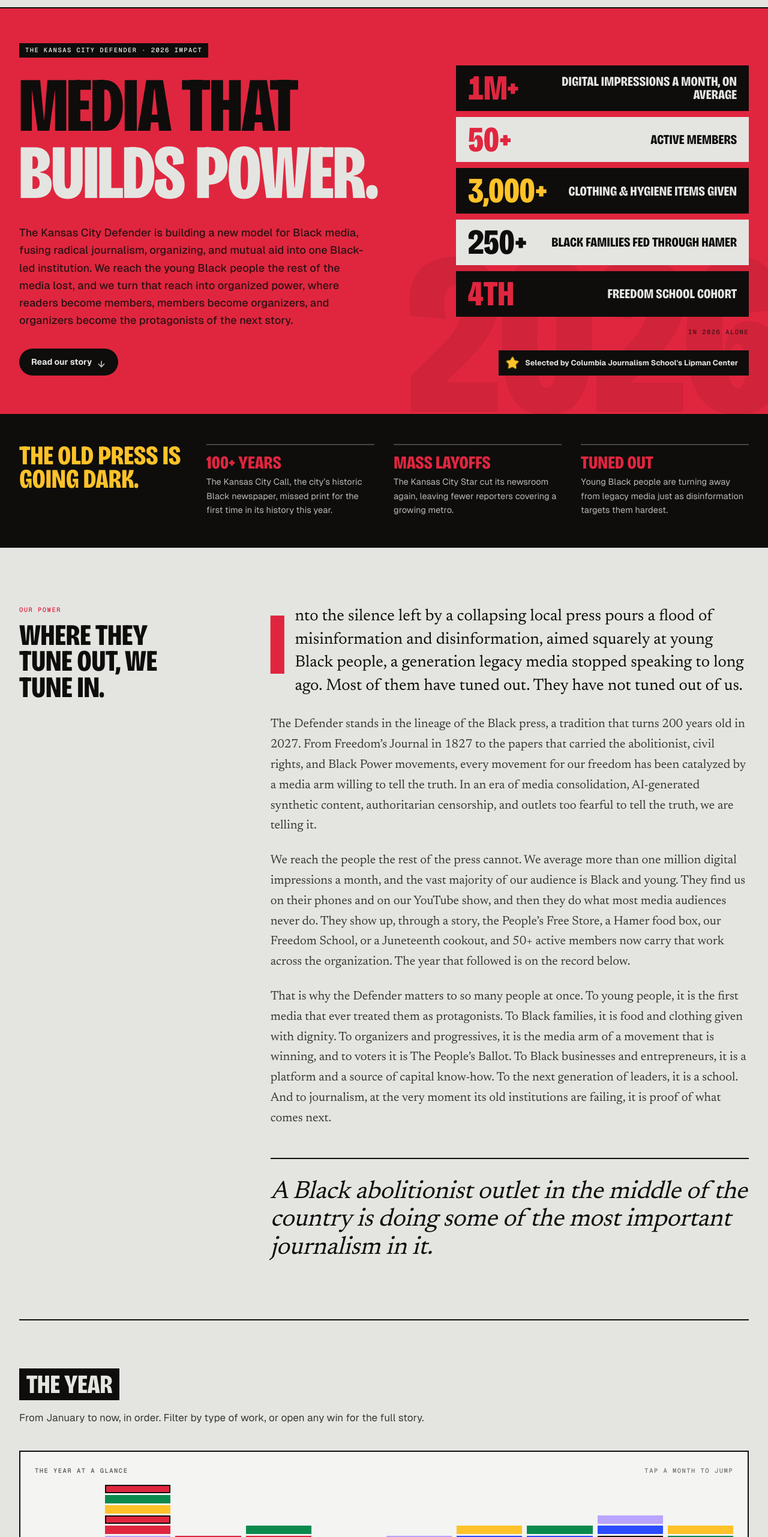
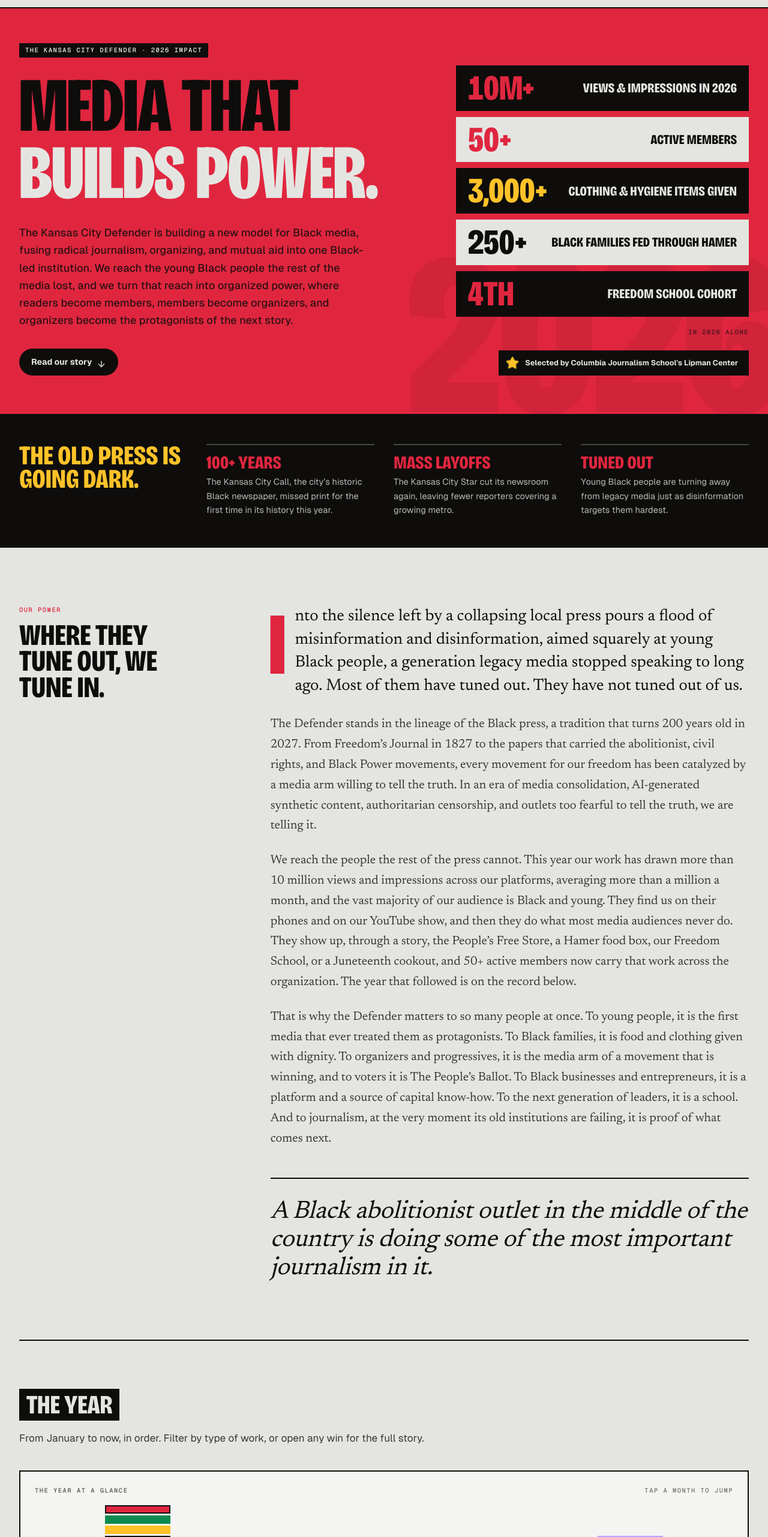
Before and after one commit to kcdefender1-pixel/defender-impact-tracker, a Next.js app: page / in a window 1280 px wide. Shown: the part 84-2646 px from the top of the page at 60% size. Built offline with nearby package versions, Linux system fonts and the light colour scheme.

Commit message:
10M+ views stat, Instagram view counts on the timeline, KC detention ban milestone, dollar coins in Why Give
Co-Authored-By: Claude Opus 5.5 <noreply@anthropic.com>

```diff
--- a/src/app/globals.css
+++ b/src/app/globals.css
@@ -259,6 +259,9 @@
 }
 
 @media (prefers-reduced-motion: reduce) {
+  .flow-dollar {
+    display: none;
+  }
   .orbit,
   .orbit-reverse,
   .drift-in,
--- a/src/components/public/give.tsx
+++ b/src/components/public/give.tsx
@@ -17,10 +17,13 @@ export function Give() {
       <div className="grid lg:grid-cols-[300px_110px_1fr] items-center gap-y-4">
         {/* The dollar */}
         <div className="flex flex-col items-center text-center">
-          <div className="btn-glow rounded-full w-56 h-56 md:w-64 md:h-64 bg-defender-gold border-[3px] border-ink flex flex-col items-center justify-center p-6 shadow-[6px_6px_0_0_#0E0D0C]">
+          <div className="btn-glow rounded-full w-64 h-64 bg-defender-gold border-[3px] border-ink flex flex-col items-center justify-center p-6 shadow-[6px_6px_0_0_#0E0D0C]">
+            <span className="star-pulse flex items-center justify-center w-11 h-11 rounded-full bg-ink text-defender-gold border-2 border-ink display text-[1.7rem] leading-none mb-2" aria-hidden>
+              $
+            </span>
             <span className="kicker text-ink/70">{GIVE.exampleLabel}</span>
             <span className="display text-[2.4rem] md:text-[2.8rem] leading-none mt-2 text-ink">{GIVE.center}</span>
-            <span className="mt-3 text-[13px] font-bold text-ink">in {GIVE.example}</span>
+            <span className="mt-2 text-[13px] font-bold text-ink">in {GIVE.example}</span>
           </div>
           <p className="mt-5 text-[13.5px] text-ink-2 leading-snug max-w-[17rem]">{GIVE.exampleNote}</p>
         </div>
@@ -29,19 +32,24 @@ export function Give() {
         <svg viewBox={`0 0 110 ${height}`} className="hidden lg:block w-full" style={{ height }} aria-hidden>
           {GIVE.outcomes.map((_, i) => {
             const y = i * ROW + CARD / 2;
+            const d = `M0 ${mid} C 55 ${mid}, 55 ${y}, 110 ${y}`;
             return (
-              <path
-                key={i}
-                d={`M0 ${mid} C 55 ${mid}, 55 ${y}, 110 ${y}`}
-                fill="none"
-                stroke="#0E0D0C"
-                strokeWidth="3"
-                className="dash-flow"
-              />
+              <g key={i}>
+                <path d={d} fill="none" stroke="#0E0D0C" strokeWidth="3" className="dash-flow" />
+                {/* A dollar coin traveling out to each pillar */}
+                <g className="flow-dollar">
+                  <circle r="10" fill="#FFC229" stroke="#0E0D0C" strokeWidth="2" />
+                  <text textAnchor="middle" dominantBaseline="central" fontSize="13" fontWeight="800" fill="#0E0D0C">
+                    $
+                  </text>
+                  <animateMotion dur="2.6s" begin={`${i * 0.45}s`} repeatCount="indefinite" path={d} />
+                </g>
+              </g>
             );
           })}
         </svg>
-        <div className="lg:hidden flex justify-center" aria-hidden>
+        <div className="lg:hidden flex justify-center items-center gap-2" aria-hidden>
+          <span className="float-y flex items-center justify-center w-8 h-8 rounded-full bg-defender-gold border-2 border-ink display text-[1.2rem] leading-none">$</span>
           <ArrowDown size={26} strokeWidth={2.5} className="float-y" />
         </div>
 
--- a/src/content/impact-2026.ts
+++ b/src/content/impact-2026.ts
@@ -62,7 +62,7 @@ export const KIND_LABEL: Record<MilestoneKind, string> = {
 // ─── The headline numbers ───────────────────────────────────────────────────
 
 export const HEADLINE_STATS = [
-  { value: '1M+', label: 'Digital impressions a month, on average' },
+  { value: '10M+', label: 'Views & impressions in 2026' },
   { value: '50+', label: 'Active members' },
   { value: '3,000+', label: 'Clothing & hygiene items given' },
   { value: '250+', label: 'Black families fed through Hamer' },
@@ -80,7 +80,7 @@ export const THESIS = {
 export const NARRATIVE: string[] = [
   'Into the silence left by a collapsing local press pours a flood of misinformation and disinformation, aimed squarely at young Black people, a generation legacy media stopped speaking to long ago. Most of them have tuned out. They have not tuned out of us.',
   'The Defender stands in the lineage of the Black press, a tradition that turns 200 years old in 2027. From Freedom’s Journal in 1827 to the papers that carried the abolitionist, civil rights, and Black Power movements, every movement for our freedom has been catalyzed by a media arm willing to tell the truth. In an era of media consolidation, AI-generated synthetic content, authoritarian censorship, and outlets too fearful to tell the truth, we are telling it.',
-  'We reach the people the rest of the press cannot. We average more than one million digital impressions a month, and the vast majority of our audience is Black and young. They find us on their phones and on our YouTube show, and then they do what most media audiences never do. They show up, through a story, the People’s Free Store, a Hamer food box, our Freedom School, or a Juneteenth cookout, and 50+ active members now carry that work across the organization. The year that followed is on the record below.',
+  'We reach the people the rest of the press cannot. This year our work has drawn more than 10 million views and impressions across our platforms, averaging more than a million a month, and the vast majority of our audience is Black and young. They find us on their phones and on our YouTube show, and then they do what most media audiences never do. They show up, through a story, the People’s Free Store, a Hamer food box, our Freedom School, or a Juneteenth cookout, and 50+ active members now carry that work across the organization. The year that followed is on the record below.',
   'That is why the Defender matters to so many people at once. To young people, it is the first media that ever treated them as protagonists. To Black families, it is food and clothing given with dignity. To organizers and progressives, it is the media arm of a movement that is winning, and to voters it is The People’s Ballot. To Black businesses and entrepreneurs, it is a platform and a source of capital know-how. To the next generation of leaders, it is a school. And to journalism, at the very moment its old institutions are failing, it is proof of what comes next.',
 ];
 
@@ -126,7 +126,7 @@ export const DOORS: {
     name: 'The Journalism',
     pillar: 'narrative',
     what: 'Investigations, Liberation Now, our flagship YouTube show, The People’s Ballot voter guide, and an international desk led by two-time Pulitzer finalist Jon Jeter.',
-    proof: '1M+ digital impressions a month, on average. Our reporting moved police, prosecutors, corporations, and federal agencies this year.',
+    proof: '10M+ views and impressions in 2026. Our reporting moved police, prosecutors, corporations, and federal agencies this year.',
     link: 'https://kansascitydefender.com/',
     image: `${CDN}/2026/03/31093825/9-DSCF2511-scaled.jpg`,
   },
@@ -306,7 +306,7 @@ export const GIVE = {
       ],
     },
   ],
-  closer: 'Every dollar given to the Defender is amplified by more than a million digital impressions a month and a membership that turns attention into action.',
+  closer: 'Every dollar given to the Defender is amplified by more than 10 million views and impressions a year and a membership that turns attention into action.',
 };
 
 // ─── In their words ─────────────────────────────────────────────────────────
@@ -373,7 +373,7 @@ export const NEXT = {
   lead: 'Journalism first.',
   dek: '2027 marks 200 years of the Black press. We will honor it by growing from Kansas City’s essential Black newsroom into the Black newsroom of the Midwest, with reporting that starts on Prospect Avenue and reaches the world.',
   reach: [
-    { scope: 'Kansas City', title: 'Own the city’s front page', text: 'Daily short-form video news on the platforms young Kansas City actually uses, growing our monthly reach well beyond the 1M+ digital impressions we average today.' },
+    { scope: 'Kansas City', title: 'Own the city’s front page', text: 'Daily short-form video news on the platforms young Kansas City actually uses, growing our reach well beyond the 10M+ views and impressions of 2026.' },
     { scope: 'Missouri & the region', title: 'Build a statewide desk', text: 'Follow the power to Jefferson City and across Missouri and Kansas: the statehouse, the ballot fights, the prisons, and the small towns industry targets because it thinks no one is watching.' },
     { scope: 'National', title: 'Set the national agenda', text: 'Own the beats nobody else will, from AI surveillance and nuclear weapons to ICE and police accountability, and partner with national outlets to carry our investigations across the country.' },
     { scope: 'International', title: 'Take it global', text: 'Grow our international desk across the African diaspora and take Liberation Now international, connecting Kansas City’s fights to the global struggle for Black liberation.' },
@@ -417,9 +417,9 @@ export const IMPACT_AREAS: {
     speaksTo: ['Narrative change'],
     claim: 'We change what Kansas City believes is true, and who gets to say it.',
     proof: [
-      '1M+ digital impressions a month on average, from an audience that is mostly Black and young.',
+      '10M+ views and impressions across our platforms in 2026, averaging more than a million a month, from an audience that is mostly Black and young.',
       'Our missing Black women investigation led to the reinstatement of Kansas City’s disbanded missing persons task force, and to a new statewide missing persons task force.',
-      'Our Lincoln Prep walkout story alone reached 337,000+ views, and the movement our reporting carried crossed state lines.',
+      'Our walkout coverage alone drew more than 1.2 million views on Instagram, and the movement our reporting carried crossed state lines.',
       'Liberation Now, our YouTube show, brings candidates, scholars, and ministers to a generation that tuned out of legacy media.',
       'Investigations into nuclear weapons, data center tax schemes, police killings, and the World Cup Jail reframed what the city debates.',
       'Ta-Nehisi Coates cited our reporting in Vanity Fair, and the Vera Institute, Reynolds Journalism Institute, CUNY, and Pivot Fund all pointed to our work as a national model.',
@@ -489,6 +489,20 @@ export const IMPACT_AREAS: {
 
 export const MILESTONES: Milestone[] = [
   {
+    slug: 'kc-detention-ban',
+    date: '2026-01-15',
+    pillar: 'narrative',
+    kind: 'win',
+    title: 'Kansas City passes a five-year ban on mass detention facilities',
+    summary: 'As Homeland Security eyed Kansas City for a 7,500-bed ICE detention center, the City Council passed a five-year moratorium on non-municipal detention facilities. We carried the fight, and the win, to hundreds of thousands.',
+    outcome: 'No permits for new non-municipal detention facilities in Kansas City through 2031.',
+    metric: { value: '489K+', label: 'views on Instagram alone' },
+    link: 'https://kansascitydefender.com/national/immigration/kc-bans-mass-detention-facilities/',
+    image: '/photos/kc-detention-ban.jpg',
+    imageAlt: 'Defender post announcing Kansas City’s five-year ban on mass detention facilities',
+    imageTop: true,
+  },
+  {
     slug: 'bishop-ward-walkout',
     date: '2026-01-20',
     pillar: 'narrative',
@@ -496,7 +510,7 @@ export const MILESTONES: Milestone[] = [
     title: 'Student uprising: 100+ Bishop Ward students walk out against ICE',
     summary: 'We broke the story as students at Bishop Ward High School in Kansas City, Kansas walked out of class. Within ten minutes, Wyandotte High School students joined them.',
     outcome: 'The first spark in a wave of student walkouts across Missouri and Kansas.',
-    metric: { value: '15K+', label: 'likes on one post' },
+    metric: { value: '340K+', label: 'views on Instagram alone' },
     image: '/photos/bishop-ward-walkout.jpg',
     imageTop: true,
     imageAlt: 'Bishop Ward High School students walk out against ICE, flags raised',
@@ -521,7 +535,7 @@ export const MILESTONES: Milestone[] = [
     kind: 'movement',
     title: 'The Defender leads the call on Strike Day',
     summary: 'As Kansas City joined the national general strike against ICE, the Defender carried the call to action across our channels.',
-    metric: { value: '15K', label: 'reached in a day' },
+    metric: { value: '145K+', label: 'views on Instagram alone' },
   },
   {
     slug: 'lincoln-prep-walkout',
@@ -530,8 +544,8 @@ export const MILESTONES: Milestone[] = [
     kind: 'movement',
     title: '“Suspend me if you want”: Lincoln Prep middle schoolers walk out anyway',
     summary: 'Threatened with suspension and blocked at the doors, middle schoolers in KCMO walked out against ICE and the detention camps planned for Kansas City. Parents showed up to stand with them. We were the only outlet to cover it.',
-    outcome: 'The story reached 337,000+ views and led to the Student Action Network, a coalition of students from 10+ schools the Defender pulled together to organize walkouts, protests, and strikes.',
-    metric: { value: '337K+', label: 'views' },
+    outcome: 'The story reached 474,000+ views on Instagram alone and led to the Student Action Network, a coalition of students from 10+ schools the Defender pulled together to organize walkouts, protests, and strikes.',
+    metric: { value: '474K+', label: 'views on Instagram alone' },
     image: '/photos/lincoln-prep-walkout.jpg',
     imageTop: true,
     imageAlt: 'Lincoln Prep middle school students walk out against ICE',
@@ -577,7 +591,7 @@ export const MILESTONES: Milestone[] = [
     title: 'Our coverage crosses state lines: Indiana students organize their own walkout',
     summary: 'After seeing our reporting on Kansas City students, Black and Latino students in Indiana organized a walkout of their own, then reached out to the Defender to tell their story.',
     outcome: 'The movement our reporting carried crossed state lines.',
-    metric: { value: '22K+', label: 'likes' },
+    metric: { value: '466K+', label: 'views on Instagram alone' },
     image: '/photos/indiana-walkout.jpg',
     imageTop: true,
     imageAlt: 'Indiana students protest ICE after hearing about Kansas City students',
@@ -1011,7 +1025,7 @@ export const WINS: Win[] = [
     title: 'Our reporting sparked a wave of student walkouts against ICE',
     metric: { value: '10+', label: 'school districts trained' },
     body: [
-      'On January 20, more than 100 students at Bishop Ward High School in Kansas City, Kansas walked out against ICE, and Wyandotte High School students joined within minutes. The Defender broke the story. Two weeks later, Lincoln Prep middle schoolers in KCMO walked out despite suspension threats. We were the only outlet there, and the story reached more than 337,000 views.',
+      'On January 20, more than 100 students at Bishop Ward High School in Kansas City, Kansas walked out against ICE, and Wyandotte High School students joined within minutes. The Defender broke the story. Two weeks later, Lincoln Prep middle schoolers in KCMO walked out despite suspension threats. We were the only outlet there, and the story drew more than 474,000 views on Instagram alone.',
       'Then it spread. Students in Indiana saw our reporting, organized their own walkout, and reached out to the Defender to tell their story. Dozens of students asked us how to organize, so we trained them: walkouts, core teams, know your rights, safety, demands, and the history of nonviolent resistance and student movements.',
     ],
     outcome: 'The Student Action Network, a coalition of students from 10+ schools that the Defender pulled together, plus students from more than 10 school districts trained in organizing and civic engagement. A youth movement that helped stop an ICE detention center.',
--- a/src/content/media-action.ts
+++ b/src/content/media-action.ts
@@ -35,7 +35,7 @@ export const ORBIT_STAGES = [
     title: 'People find us in a lot of ways',
     text: 'Most first meet us through the news: a story on Instagram, an investigation, Liberation Now on YouTube, or The People’s Ballot. Others come through culture, like the Juneteenth basketball tournament or the hip hop and culture content we publish, or through a Free Store distribution in their neighborhood.',
     chips: ['A story on Instagram', 'An investigation', 'Liberation Now', 'The People’s Ballot', 'The basketball tournament', 'Hip hop & culture', 'The Free Store'],
-    proof: [{ value: '1M+', label: 'digital impressions a month' }],
+    proof: [{ value: '10M+', label: 'views & impressions in 2026' }],
   },
   {
     id: 'orbit',
@@ -43,7 +43,7 @@ export const ORBIT_STAGES = [
     title: 'They follow, and they start trusting us',
     text: 'They follow, subscribe, and start getting their news from the Defender. A generation that tuned out of legacy media tunes in here, and stays.',
     chips: ['Follows', 'The newsletter', 'Shares', 'DMs'],
-    proof: [{ value: '337K+', label: 'views on one walkout story' }],
+    proof: [{ value: '474K+', label: 'Instagram views on one walkout story' }],
   },
   {
     id: 'action',
@@ -73,7 +73,7 @@ export const ORBIT_STAGES = [
 export const FORK = {
   doors: ['A story on Instagram', 'An investigation', 'Liberation Now', 'The basketball tournament', 'Hip hop & culture'],
   orbit: 'In our orbit',
-  orbitNote: '1M+ impressions a month',
+  orbitNote: '10M+ views & impressions in 2026',
   act: 'Called to act',
   actNote: 'A story with an action attached',
   movement: {
```
Also changed, not shown: public/photos/kc-detention-ban.jpg (added).
